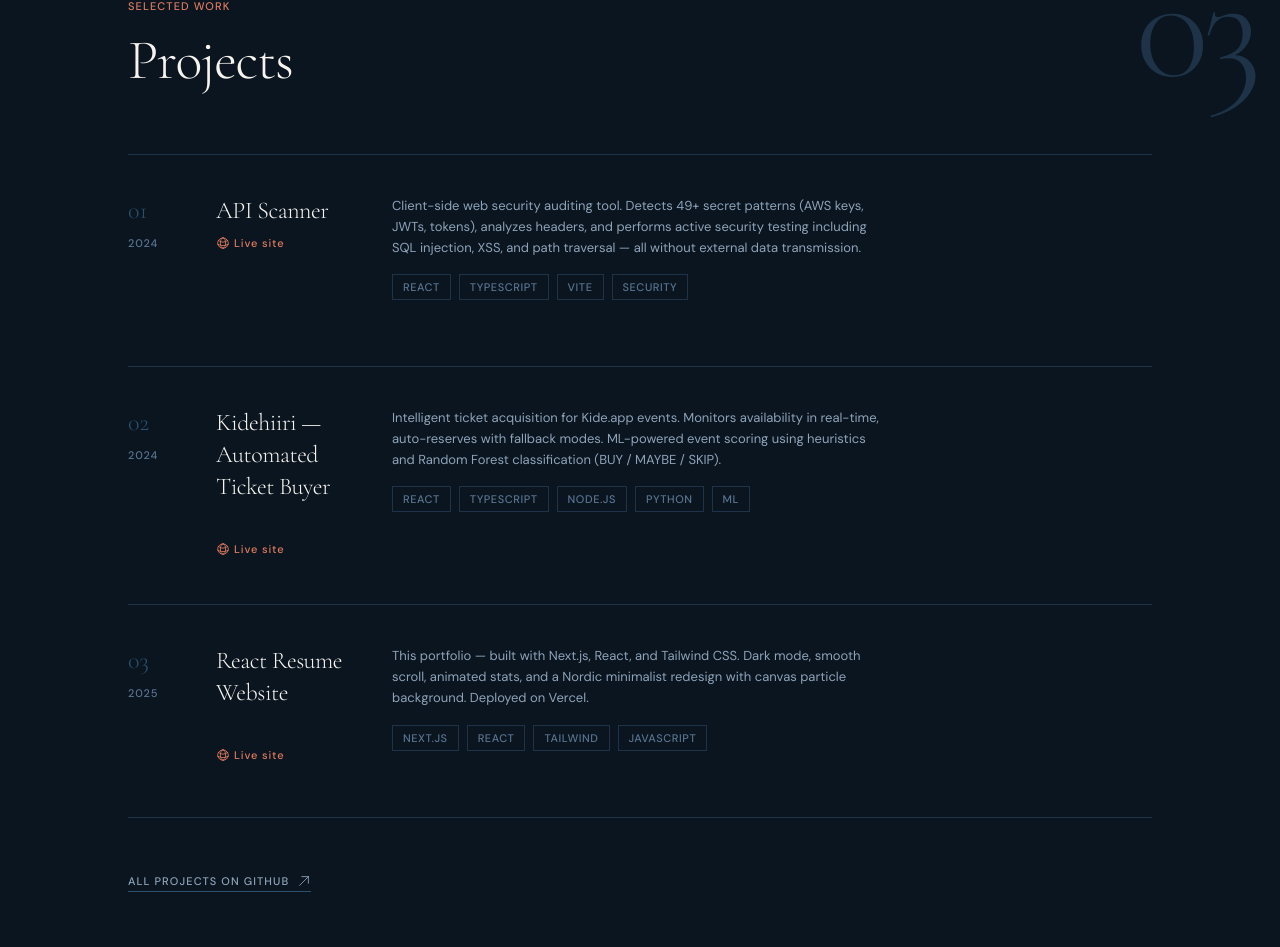
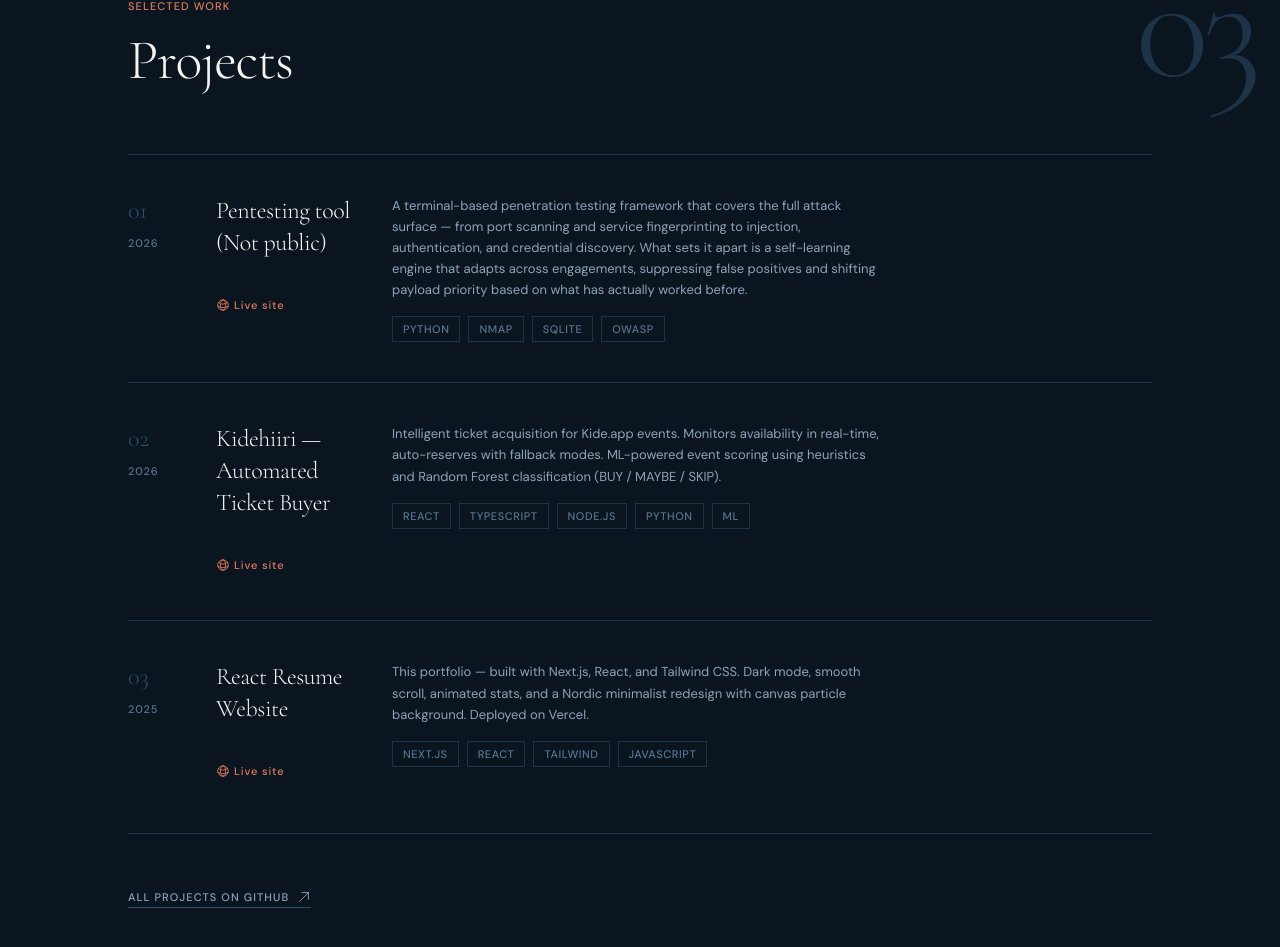
Before and after one commit to Murtsi/React_resume_website, a Next.js app: page / in a window 1280 px wide. Shown: the part 2394-3341 px from the top of the page. Built offline with nearby package versions, Linux system fonts and the light colour scheme.

Commit message:
Update GitHubProjectsSection.js

```diff
--- a/components/GitHubProjectsSection.js
+++ b/components/GitHubProjectsSection.js
@@ -5,17 +5,17 @@ import { ArrowUpRightIcon, GlobeAltIcon } from '@heroicons/react/24/outline';
 const projects = [
   {
     index: '01',
-    title: 'API Scanner',
-    year: '2024',
-    description: 'Client-side web security auditing tool. Detects 49+ secret patterns (AWS keys, JWTs, tokens), analyzes headers, and performs active security testing including SQL injection, XSS, and path traversal — all without external data transmission.',
-    technologies: ['React', 'TypeScript', 'Vite', 'Security'],
-    link: 'https://github.com/Murtsi/API-Scanner',
-    liveUrl: 'https://api-scanner-eta.vercel.app/',
+    title: 'Pentesting tool (Not public)',
+    year: '2026',
+    description: 'A terminal-based penetration testing framework that covers the full attack surface — from port scanning and service fingerprinting to injection, authentication, and credential discovery. What sets it apart is a self-learning engine that adapts across engagements, suppressing false positives and shifting payload priority based on what has actually worked before.',
+    technologies: ['Python', 'Nmap', 'SQLite', 'OWASP'],
+    link: '',
+    liveUrl: '/ghost-pentest-demo.png', // Local image in public/
   },
   {
     index: '02',
     title: 'Kidehiiri — Automated Ticket Buyer',
-    year: '2024',
+    year: '2026',
     description: 'Intelligent ticket acquisition for Kide.app events. Monitors availability in real-time, auto-reserves with fallback modes. ML-powered event scoring using heuristics and Random Forest classification (BUY / MAYBE / SKIP).',
     technologies: ['React', 'TypeScript', 'Node.js', 'Python', 'ML'],
     link: 'https://github.com/Murtsi/Kidehiiri-public',
```
